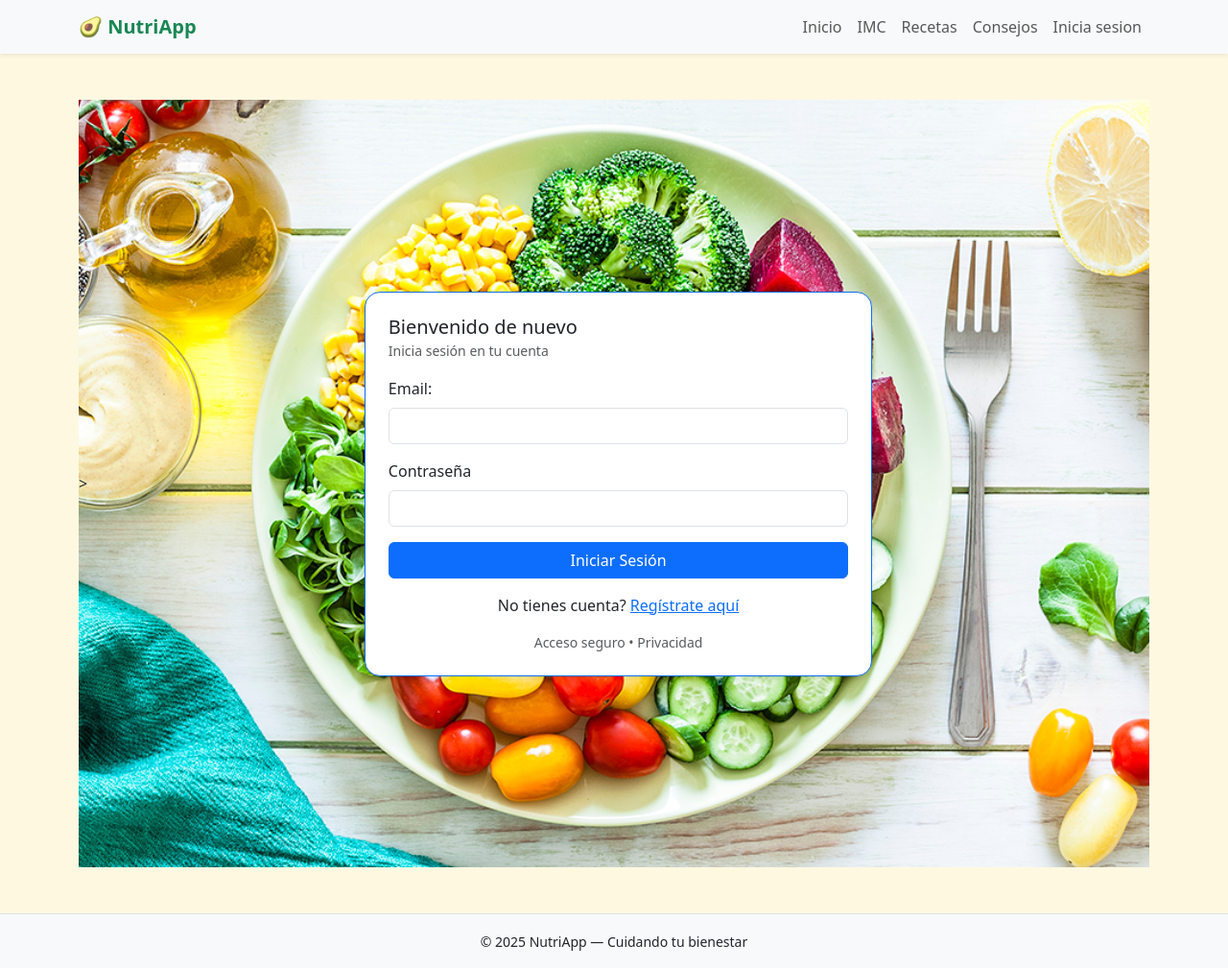
After one commit to MunozTorresJoseMiguel/nutriApp, a Flask app: page /otro in a window 1280 px wide. The commit adds this page. Shown: the whole page at 96% size. Run offline with Flask 3, Linux system fonts and the light colour scheme.

Commit message:
sesion completa

```diff
--- a/app.py
+++ b/app.py
@@ -1,6 +1,14 @@
-from flask import Flask, render_template
+from flask import Flask, render_template,redirect,request,url_for,flash,session
 
 app = Flask(__name__)
+app.config['SECRET_KEY']="Jose_Miguel7"
+USUARIOS_REGISTRADOS ={
+    'admin@gmail.com':{
+        'password': 'admin123',
+        'nombre':'Admistrador',
+        'fecha_nacimineto':'2008-04-06'
+    }
+}
 
 @app.route('/')
 def index():
@@ -22,5 +30,44 @@ def recetas():
 def consejos():
     return render_template('consejos.html')
 
+@app.route("/sesion")
+def sesion():
+    return render_template("index.html")
+
+@app.route("/otro")
+def otro():
+    return render_template("sesion.html")
+
+@app.route("/validalogin", methods=['GET', 'POST'])
+def validalogin():
+    if request.method == 'POST':
+        email = request.form.get('email', '').strip()
+        password = request.form.get('password', '')
+
+        if not email or not password:
+            flash('Por favor ingrese su correo y contraseña.', 'danger')
+            return render_template('sesion.html')
+
+        usuario = USUARIOS_REGISTRADOS.get(email)
+        if not usuario:
+            flash('Usuario no encontrado.', 'danger')
+            return render_template('sesion.html')
+
+        if password != usuario['password']:
+            flash('Contraseña incorrecta.', 'danger')
+            return render_template('sesion.html')
+
+
+        session['usuario_email'] = email
+        session['usuario_nombre'] = usuario['nombre']
+        session['logueado'] = True
+        flash(f'Bienvenido {usuario["nombre"]}!', 'success')
+        return redirect(url_for('inicio'))
+
+
+    return render_template('sesion.html')
+
+
+
 if __name__ == '__main__':
     app.run(debug=True)
--- a/templates/base.html
+++ b/templates/base.html
@@ -10,7 +10,7 @@
 
 <body style="background-color:#fff8e1;">
 
-    <!-- Navbar -->
+
     <nav class="navbar navbar-expand-lg bg-light shadow-sm">
         <div class="container">
             <a class="navbar-brand fw-bold text-success" href="{{ url_for('inicio') }}">🥑 NutriApp</a>
@@ -23,12 +23,13 @@
                     <li class="nav-item"><a class="nav-link" href="{{ url_for('imc') }}">IMC</a></li>
                     <li class="nav-item"><a class="nav-link" href="{{ url_for('recetas') }}">Recetas</a></li>
                     <li class="nav-item"><a class="nav-link" href="{{ url_for('consejos') }}">Consejos</a></li>
+                     <li class="nav-item"><a class="nav-link" href="{{ url_for('sesion') }}">Inicia sesion</a></li>
                 </ul>
             </div>
         </div>
     </nav>
 
-    <!-- Contenido dinámico -->
+
     <main class="container py-5">
         {% block content %}{% endblock %}
     </main>
--- a/templates/index.html
+++ b/templates/index.html
@@ -18,7 +18,8 @@
 
         <div class="position-relative">
             <h1 class="fw-semibold mb-4 display-5">La salud ante todo</h1>
-            <a href="{{ url_for('inicio') }}" class="btn btn-outline-light btn-lg">Ir a inicio</a>
+            <a href="{{ url_for('inicio') }}" class="btn btn-outline-light btn-lg">crear cuenta</a>
+            <a href="{{ url_for('otro') }}" class="btn btn-outline-light btn-lg">Iniciar sesion</a>
 
         </div>
     </div>
--- a/templates/inicio.html
+++ b/templates/inicio.html
@@ -14,7 +14,7 @@
     <!-- Tarjeta 1 -->
     <div class="col-12 col-sm-6 col-md-4">
         <a href="{{ url_for('imc') }}" class="text-decoration-none">
-            <div class="card text-white text-center" style="background-color:#ABC658; border:none;">
+            <div class="card text-white text-center" style="background-color:#62883A; border:none;">
                 <div class="card-body py-5">
                     <h4 class="fw-bold">Calculadora IMC</h4>
                     <p>Conoce tu índice de masa corporal</p>
--- /dev/null
+++ b/templates/sesion.html
@@ -0,0 +1,43 @@
+{% extends "base.html" %}
+
+{% block title %}Inicio — NutriApp{% endblock %}
+
+{% block content %}
+<div class="d-flex align-items-center vh-100"
+ style="background: url('../static/img/fondosesion.jpg') center/cover no-repeat;">>
+  <div class="container">
+    <div class="row justify-content-center">
+      <div class="col-12 col-md-8 col-lg-6">
+        <div class="card auth-card mx-auto shadow-sm rounded-4 border-primary">
+          <div class="card-body p-4">
+            <div class="d-flex align-items-center mb-3">
+              <div>
+                <h5 class="mb-0">Bienvenido de nuevo</h5>
+                <small class="text-muted">Inicia sesión en tu cuenta</small>
+              </div>
+            </div>
+            <form method="POST" action="{{ url_for('validalogin') }}">
+              <div class="mb-3">
+                <label for="email" class="form-label">Email:</label>
+                <input type="email" class="form-control" id="email" name="email"
+                  value="{{ request.form.get('email', '') }}" required>
+              </div>
+              <div class="mb-3">
+                <label for="password" class="form-label">Contraseña</label>
+                <input type="password" class="form-control" id="password" name="password" required>
+              </div>
+              <div class="d-grid">
+                <button type="submit" class="btn btn-primary">Iniciar Sesión</button>
+              </div>
+              <div class="text-center mt-3">
+                <p>No tienes cuenta? <a href="/facebook">Regístrate aquí</a></p>
+                <div class="text-center mt-3 small text-muted">Acceso seguro • Privacidad</div>
+              </div>
+            </form>
+          </div>
+        </div>
+      </div>
+    </div>
+  </div>
+</div>
+{% endblock %}
```
Also changed, not shown: static/img/fondosesion.jpg (added).
